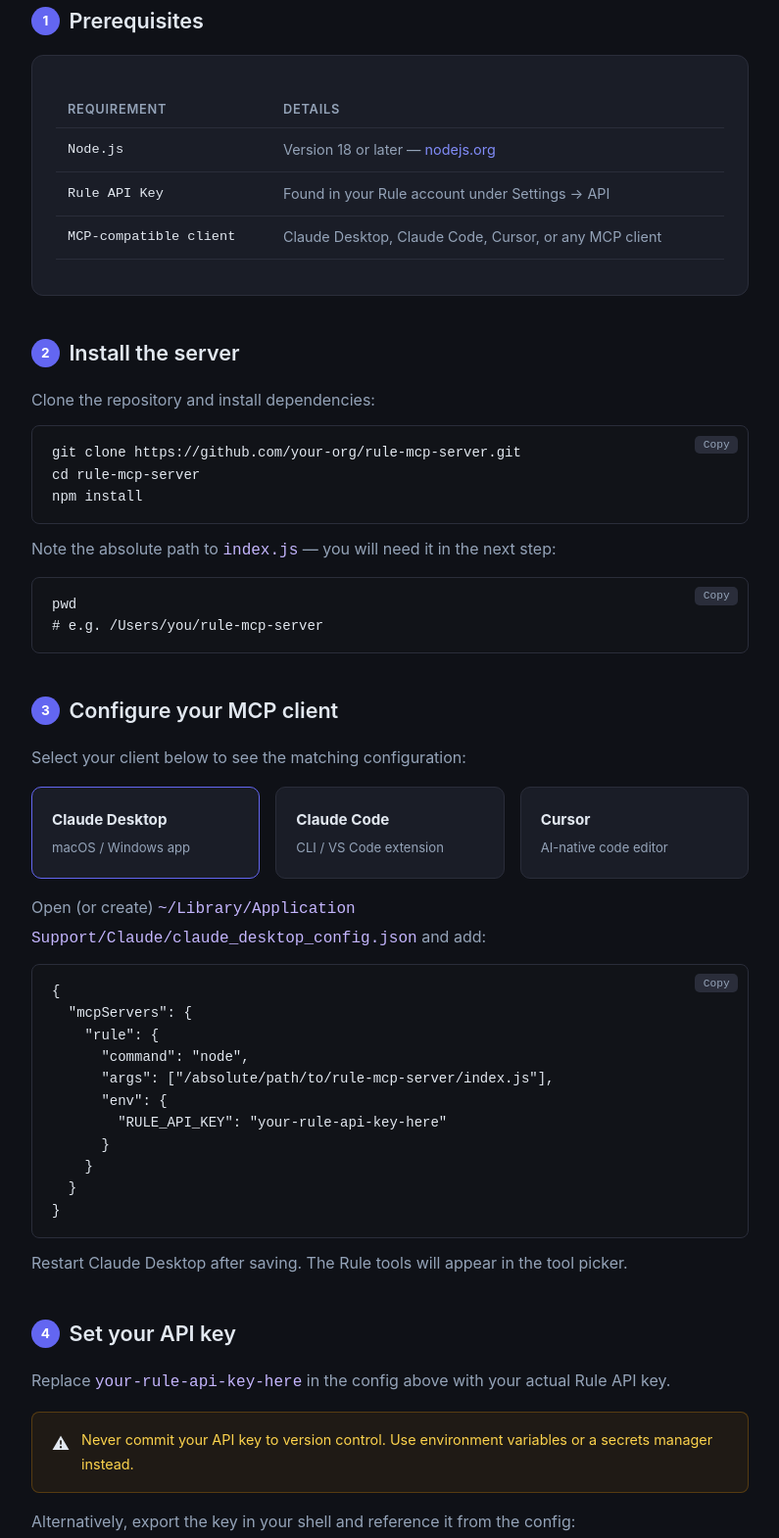
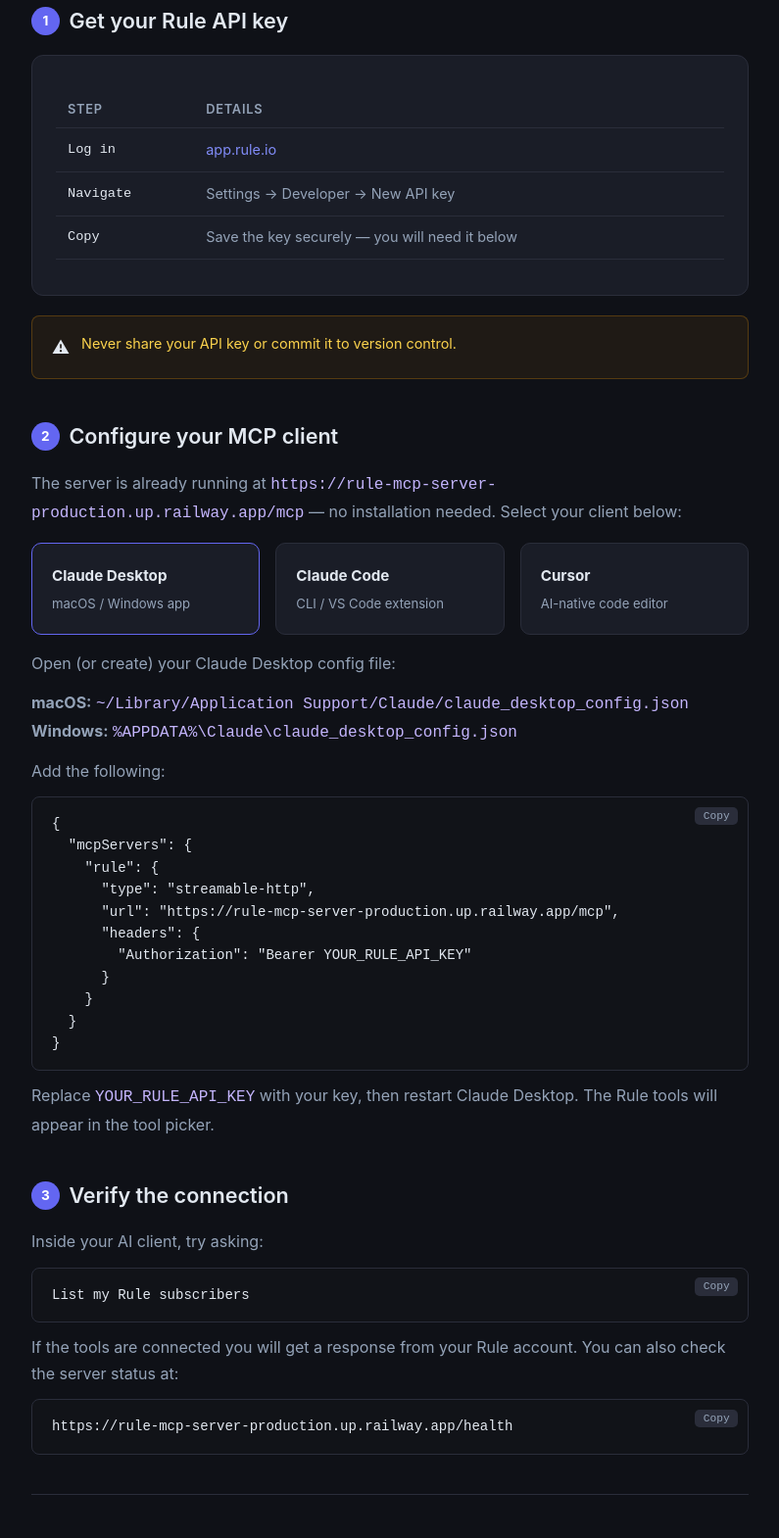
Before and after one commit to extend-marketing/rule-mcp-server, a website: page index.html in a window 1280 px wide. Shown: the part 313-1883 px from the top of the page at 98% size, without its empty margins (242-1037 px from the left). Drawn offline with Linux system fonts and the light colour scheme.

Commit message:
Update README and docs: simplify setup, clarify API key usage, and improve MCP client instructions

```diff
--- a/index.html
+++ b/index.html
@@ -247,43 +247,37 @@
 <main>
 
   <!-- Prerequisites -->
-  <h2><span class="step-num">1</span> Prerequisites</h2>
+  <h2><span class="step-num">1</span> Get your Rule API key</h2>
   <div class="card">
     <table>
       <thead>
-        <tr><th>Requirement</th><th>Details</th></tr>
+        <tr><th>Step</th><th>Details</th></tr>
       </thead>
       <tbody>
         <tr>
-          <td>Node.js</td>
-          <td>Version 18 or later — <a href="https://nodejs.org" target="_blank">nodejs.org</a></td>
+          <td>Log in</td>
+          <td><a href="https://app.rule.io" target="_blank">app.rule.io</a></td>
         </tr>
         <tr>
-          <td>Rule API Key</td>
-          <td>Found in your Rule account under Settings → API</td>
+          <td>Navigate</td>
+          <td>Settings → Developer → New API key</td>
         </tr>
         <tr>
-          <td>MCP-compatible client</td>
-          <td>Claude Desktop, Claude Code, Cursor, or any MCP client</td>
+          <td>Copy</td>
+          <td>Save the key securely — you will need it below</td>
         </tr>
       </tbody>
     </table>
   </div>
 
-  <!-- Clone / Install -->
-  <h2><span class="step-num">2</span> Install the server</h2>
-  <p>Clone the repository and install dependencies:</p>
-  <pre><button class="copy-btn" onclick="copyCode(this)">Copy</button><code>git clone https://github.com/your-org/rule-mcp-server.git
-cd rule-mcp-server
-npm install</code></pre>
-
-  <p>Note the absolute path to <code>index.js</code> — you will need it in the next step:</p>
-  <pre><button class="copy-btn" onclick="copyCode(this)">Copy</button><code>pwd
-# e.g. /Users/you/rule-mcp-server</code></pre>
+  <div class="callout">
+    <span class="icon">&#9888;</span>
+    <p>Never share your API key or commit it to version control.</p>
+  </div>
 
   <!-- Configure client -->
-  <h2><span class="step-num">3</span> Configure your MCP client</h2>
-  <p>Select your client below to see the matching configuration:</p>
+  <h2><span class="step-num">2</span> Configure your MCP client</h2>
+  <p>The server is already running at <code>https://rule-mcp-server-production.up.railway.app/mcp</code> — no installation needed. Select your client below:</p>
 
   <div class="clients">
     <div class="client-card active" onclick="showClient('desktop')">
@@ -302,29 +296,32 @@ npm install</code></pre>
 
   <!-- Claude Desktop -->
   <div id="cfg-desktop" class="client-config visible">
-    <p>Open (or create) <code>~/Library/Application Support/Claude/claude_desktop_config.json</code> and add:</p>
+    <p>Open (or create) your Claude Desktop config file:</p>
+    <p><strong>macOS:</strong> <code>~/Library/Application Support/Claude/claude_desktop_config.json</code><br>
+    <strong>Windows:</strong> <code>%APPDATA%\Claude\claude_desktop_config.json</code></p>
+    <p>Add the following:</p>
     <pre><button class="copy-btn" onclick="copyCode(this)">Copy</button><code>{
   "mcpServers": {
     "rule": {
-      "command": "node",
-      "args": ["/absolute/path/to/rule-mcp-server/index.js"],
-      "env": {
-        "RULE_API_KEY": "your-rule-api-key-here"
+      "type": "streamable-http",
+      "url": "https://rule-mcp-server-production.up.railway.app/mcp",
+      "headers": {
+        "Authorization": "Bearer YOUR_RULE_API_KEY"
       }
     }
   }
 }</code></pre>
-    <p>Restart Claude Desktop after saving. The Rule tools will appear in the tool picker.</p>
+    <p>Replace <code>YOUR_RULE_API_KEY</code> with your key, then restart Claude Desktop. The Rule tools will appear in the tool picker.</p>
   </div>
 
   <!-- Claude Code -->
   <div id="cfg-code" class="client-config">
-    <p>Run the following command to add the server to your Claude Code config:</p>
+    <p>Run this command (replace <code>YOUR_RULE_API_KEY</code> with your key):</p>
     <pre><button class="copy-btn" onclick="copyCode(this)">Copy</button><code>claude mcp add rule \
-  --command node \
-  --args "/absolute/path/to/rule-mcp-server/index.js" \
-  --env RULE_API_KEY=your-rule-api-key-here</code></pre>
-    <p>Or edit <code>~/.claude/settings.json</code> manually using the same JSON structure as the Claude Desktop config above.</p>
+  --transport streamable-http \
+  --header "Authorization: Bearer YOUR_RULE_API_KEY" \
+  https://rule-mcp-server-production.up.railway.app/mcp</code></pre>
+    <p>The Rule tools will be available immediately in your next Claude Code session.</p>
   </div>
 
   <!-- Cursor -->
@@ -333,35 +330,23 @@ npm install</code></pre>
     <pre><button class="copy-btn" onclick="copyCode(this)">Copy</button><code>{
   "mcpServers": {
     "rule": {
-      "command": "node",
-      "args": ["/absolute/path/to/rule-mcp-server/index.js"],
-      "env": {
-        "RULE_API_KEY": "your-rule-api-key-here"
+      "type": "streamable-http",
+      "url": "https://rule-mcp-server-production.up.railway.app/mcp",
+      "headers": {
+        "Authorization": "Bearer YOUR_RULE_API_KEY"
       }
     }
   }
 }</code></pre>
+    <p>Replace <code>YOUR_RULE_API_KEY</code> with your key and save.</p>
   </div>
 
-  <!-- API Key -->
-  <h2><span class="step-num">4</span> Set your API key</h2>
-  <p>Replace <code>your-rule-api-key-here</code> in the config above with your actual Rule API key.</p>
-
-  <div class="callout">
-    <span class="icon">&#9888;</span>
-    <p>Never commit your API key to version control. Use environment variables or a secrets manager instead.</p>
-  </div>
-
-  <p>Alternatively, export the key in your shell and reference it from the config:</p>
-  <pre><button class="copy-btn" onclick="copyCode(this)">Copy</button><code>export RULE_API_KEY="your-rule-api-key-here"</code></pre>
-
   <!-- Verify -->
-  <h2><span class="step-num">5</span> Verify the installation</h2>
-  <p>Start the server manually to confirm it runs without errors:</p>
-  <pre><button class="copy-btn" onclick="copyCode(this)">Copy</button><code>RULE_API_KEY=your-rule-api-key-here node index.js</code></pre>
-  <p>You should see no output — the server waits for MCP messages over stdio. Press <kbd>Ctrl+C</kbd> to exit.</p>
-  <p>Inside your AI client, ask something like:</p>
+  <h2><span class="step-num">3</span> Verify the connection</h2>
+  <p>Inside your AI client, try asking:</p>
   <pre><button class="copy-btn" onclick="copyCode(this)">Copy</button><code>List my Rule subscribers</code></pre>
+  <p>If the tools are connected you will get a response from your Rule account. You can also check the server status at:</p>
+  <pre><button class="copy-btn" onclick="copyCode(this)">Copy</button><code>https://rule-mcp-server-production.up.railway.app/health</code></pre>
 
   <hr />
 
@@ -412,20 +397,20 @@ npm install</code></pre>
       </thead>
       <tbody>
         <tr>
-          <td>Server not found</td>
-          <td>Check that the path in <code>args</code> is absolute and the file exists</td>
-        </tr>
-        <tr>
           <td>401 Unauthorized</td>
-          <td>Verify your <code>RULE_API_KEY</code> is correct and active</td>
-        </tr>
-        <tr>
-          <td>Node not found</td>
-          <td>Ensure Node.js 18+ is installed and <code>node</code> is on your PATH</td>
+          <td>Check that your <code>Authorization: Bearer</code> header contains a valid, active Rule API key</td>
         </tr>
         <tr>
           <td>Tools not appearing</td>
           <td>Restart your MCP client after updating the config file</td>
+        </tr>
+        <tr>
+          <td>Connection refused</td>
+          <td>Verify the server is up at <a href="https://rule-mcp-server-production.up.railway.app/health" target="_blank">rule-mcp-server-production.up.railway.app/health</a></td>
+        </tr>
+        <tr>
+          <td>Wrong transport error</td>
+          <td>Ensure your client uses <code>streamable-http</code> (not stdio) as the transport type</td>
         </tr>
       </tbody>
     </table>
```
Also changed, not shown: README.md.
